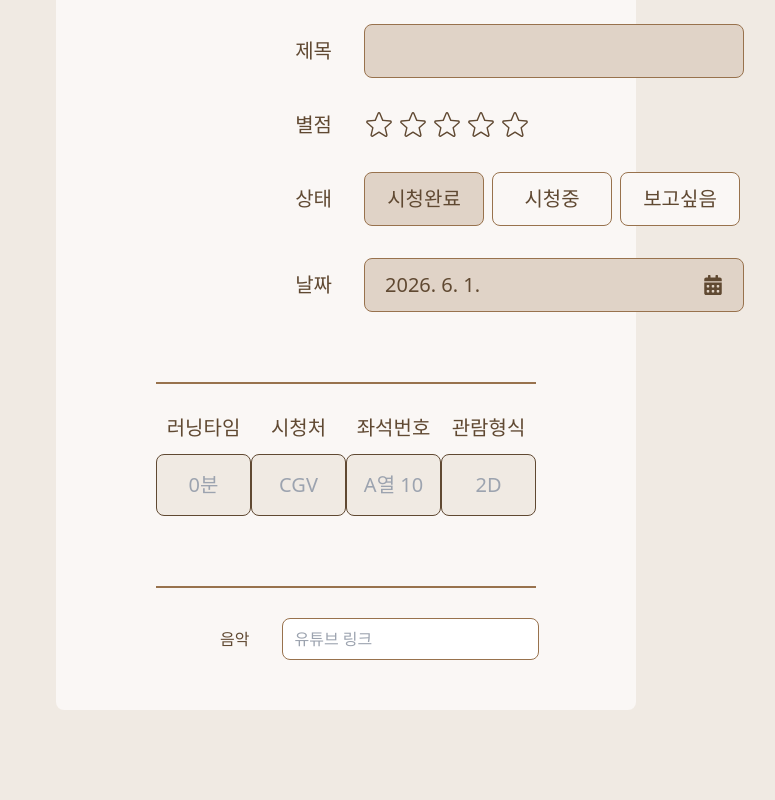
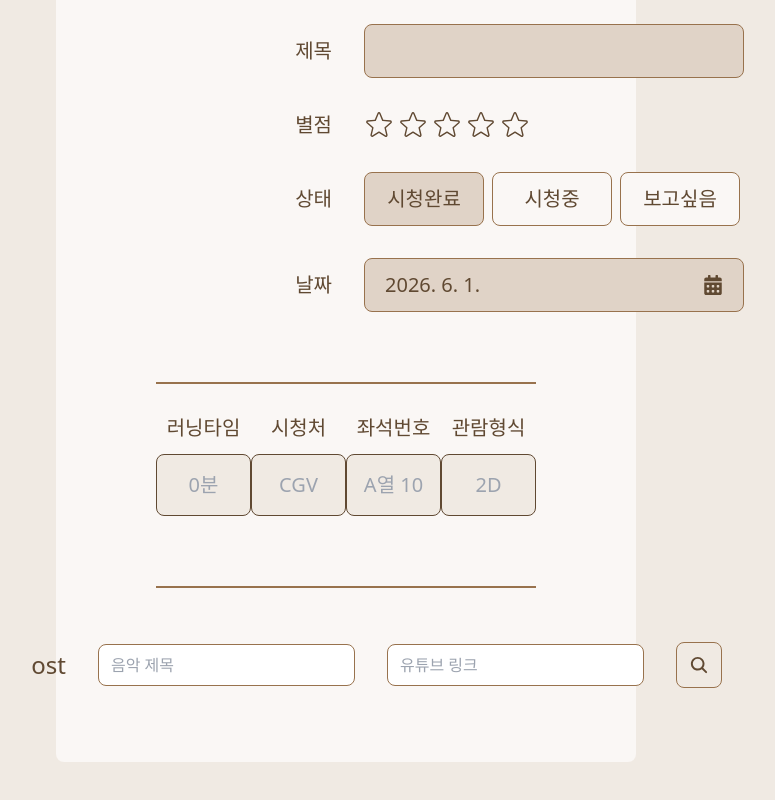
Before and after one commit to Sonjieun2/MediaDiary, a React (Vite) app: page /upload in a window 1280 px wide. Shown: the part 340-1140 px from the top of the page, without its empty margins (294-1069 px from the left). Built offline with nearby package versions, Linux system fonts and the light colour scheme.

Commit message:
유튜브 링크로 음악 추가

```diff
--- a/src/page/Registration.jsx
+++ b/src/page/Registration.jsx
@@ -2,7 +2,7 @@ import { useRef, useState } from 'react'
 import { Link } from 'react-router-dom'
 import { PiStarFill, PiStarLight } from 'react-icons/pi'
 import { FaCalendarAlt, FaPlus } from 'react-icons/fa'
-import { IoCaretBackCircle } from 'react-icons/io5'
+import { IoCaretBackCircle, IoSearch } from 'react-icons/io5'
 
 import Layout from '../components/common/Layout'
 import Dropdown from '../components/common/Dropdown'
@@ -49,15 +49,40 @@ export default function Registration() {
     )
   }
 
-  // 유튜브 추출
-  const [youtubeUrl, setYoutubeUrl] = useState('')
+  // 음악 세팅
+  const [musicTitle, setMusicTitle] = useState('')   // 입력할 음악 제목
+  const [youtubeUrl, setYoutubeUrl] = useState('')   // 복붙한 유튜브 링크
+  const [music, setMusic] = useState(null)   // 저장되는 음악 정보
+  const [showVideo, setShowVideo] = useState(true)   // 유튜브 영상 토글
+
+  // 유튜브 ID 추출
   const getYoutubeId = (url) => {
     const regExp = /(?:youtube\.com\/watch\?v=|youtu\.be\/)([^&?/]+)/
     const match = url.match(regExp)
 
     return match ? match[1] : null
   }
-  const videoId = getYoutubeId(youtubeUrl)   // iframe 주소
+
+  // 음악 추가 버튼
+  const handleMusic = () => {
+    if (!musicTitle.trim()) {
+      alert('음악 제목을 입력해주세요.')
+      return
+    }
+
+    if (!youtubeUrl.trim()) {
+      alert('유튜브 링크를 입력해주세요.')
+      return
+    }
+
+    setMusic({
+      title: musicTitle,
+      url: youtubeUrl
+    })
+
+    setMusicTitle('')
+    setYoutubeUrl('')
+  }
 
   return (
     <Layout className="relative px-[350px]">
@@ -217,31 +242,73 @@ export default function Registration() {
         <div className="w-full border border-[1px] border-beige-700 mt-[70px] mb-[30px]" />
 
         {/* 하단 */}
-        <div className="flex flex-col justify-center">
+        <div className="flex flex-col justify-center w-full">
           {/* 음악 추가 */}
-          <div className="flex flex-row items-center gap-8">
-            <p className={labelClass}>음악</p>
+          <div className="flex flex-row items-center justify-center w-full gap-8 py-6">
+            <p className={`${labelClass} text-2xl`}>ost</p>
 
+            {/* 음악 제목 */}
+            <input
+              value={musicTitle}
+              onChange={(e) => setMusicTitle(e.target.value)}
+              placeholder="음악 제목"
+              className="px-3 py-2 border border-beige-700 rounded-lg"
+            />
+
+            {/* 유튜브 링크 추가 */}
             <input
               value={youtubeUrl}
               onChange={(e) => setYoutubeUrl(e.target.value)}
               placeholder="유튜브 링크"
               className="flex-1 px-3 py-2 border border-beige-700 rounded-lg"
             />
+
+            <button
+              onClick={handleMusic}
+              className="p-3 bg-beige-500 rounded-lg border border-beige-700 text-xl"
+            >
+              <IoSearch />
+            </button>
           </div>
 
           {/* 플레이어 */}
-          { videoId && (
-            <div className="mt-5">
-              <iframe
-                width="100%"
-                height="250"
-                src={`https://www.youtube.com/embed/${videoId}`}
-                title="Youtebe Player"
-                allow="accelerometer; autoplay; clipboard-write; encrypted-media; gyroscope; picture-in-picture"
-                allowFullScreen
-                className="rounded-lg"
-              />
+          { music && (
+            <div className="flex flex-col gap-3 p-4 bg-beige-500 border border-beige-700 rounded-lg">
+              <div className="flex flex-row items-center justify-between">
+                <div className="flex flex-row items-center gap-3">
+                  <p className="text-xl font-semibold">🎵 {music.title}</p>
+                  <button
+                    onClick={() => setShowVideo(!showVideo)}
+                    className="flex items-center px-2"
+                  >
+                    {showVideo ? '▲' : '▼'}
+                  </button>
+                </div>
+                <button
+                  onClick={() =>
+                    window.open(
+                      music.url, '_blank'
+                    )
+                  }
+                  className="self-start px-4 py-2 bg-beige-700 text-white rounded-lg"
+                >
+                  ▶ 유튜브 열기
+                </button>
+              </div>
+
+              {showVideo && (
+                <div className="w-full aspect-video">
+                  <iframe
+                    src={`https://www.youtube.com/embed/${getYoutubeId(music.url)}`}
+                    title="Youtube Player"
+                    allow="accelerometer; autoplay; clipboard-write; encrypted-media; gyroscope; picture-in-picture;"
+                    allowFullScreen
+                    className="w-full h-full rounded-lg"
+                  />
+                </div>
+              )}
+
+              <p className="hidden">{music.url}</p>
             </div>
           )}
         </div>
```
